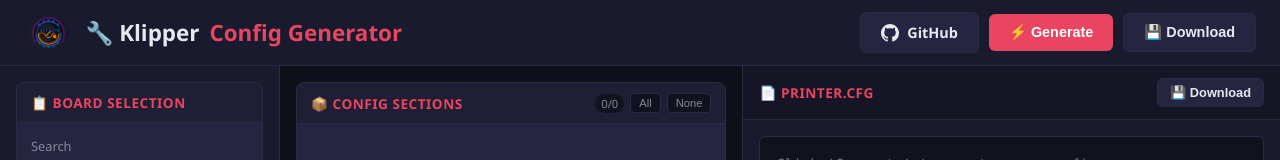
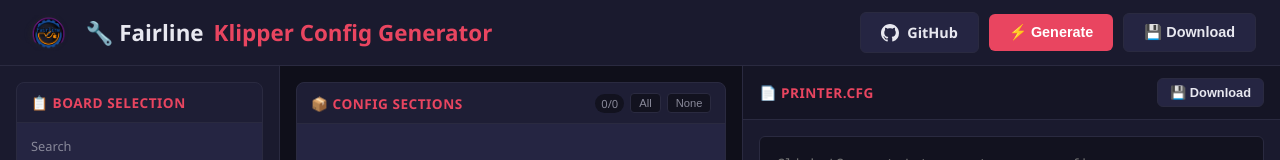
Before and after one commit to Kanrog/klipper-config-generator, a plain HTML site: page index.html in a window 1280 px wide. Shown: the top 160 px of the page. Drawn offline with Linux system fonts and the light colour scheme; no server answers.

Commit message:
Update header title from 'Klipper' to 'Fairline Klipper'

```diff
--- a/index.html
+++ b/index.html
@@ -258,7 +258,7 @@
   <div class="header">
     <div class="header-brand">
       <img src="fairline_logo.png" alt="Fairline Logo" class="header-logo">
-      <h1>🔧 Klipper <span>Config Generator</span></h1>
+      <h1>🔧 Fairline <span>Klipper Config Generator</span></h1>
     </div>
     <div class="header-actions">
       <a href="https://github.com/Kanrog/klipper-config-generator" target="_blank" rel="noopener noreferrer" class="btn btn-secondary github-link">
```
